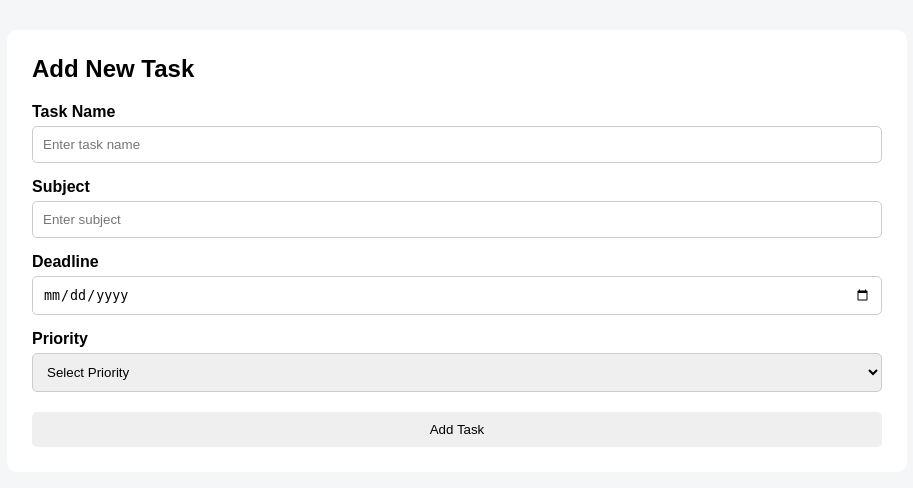
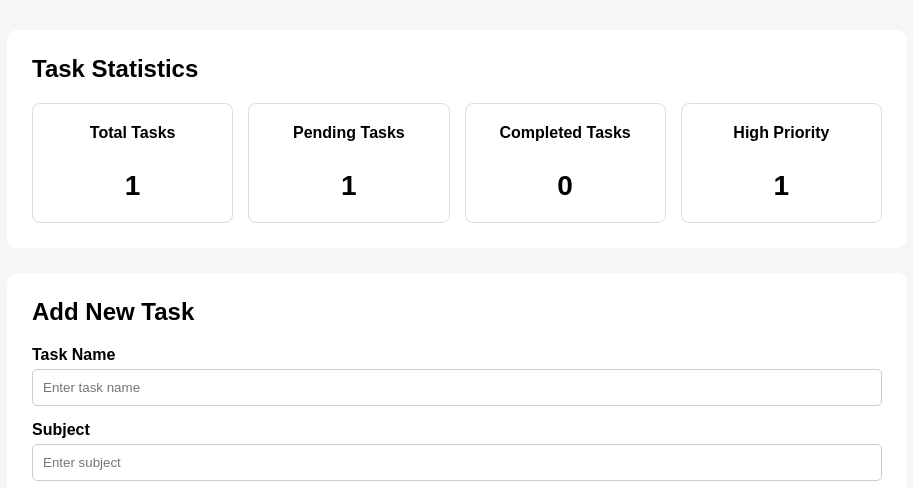
Before and after one commit to bhujbalpayal944-beep/student-task-management-system, a Flask app: page / in a window 1280 px wide. Shown: the part 111-599 px from the top of the page, without its empty margins (183-1096 px from the left). Run offline with Flask 3, Linux system fonts and the light colour scheme.

Commit message:
feat: add task statistics

````diff
--- a/app.py
+++ b/app.py
@@ -1,4 +1,3 @@
-
 from flask import Flask, render_template, request, redirect, url_for, jsonify
 
 app = Flask(__name__)
@@ -95,6 +94,30 @@ def api_tasks():
     })
 
 
+@app.route("/statistics")
+def statistics():
+    total_tasks = len(tasks)
+
+    completed_tasks = sum(
+        1 for task in tasks if task["status"] == "Completed"
+    )
+
+    pending_tasks = sum(
+        1 for task in tasks if task["status"] == "Pending"
+    )
+
+    high_priority_tasks = sum(
+        1 for task in tasks if task["priority"] == "High"
+    )
+
+    return jsonify({
+        "total_tasks": total_tasks,
+        "completed_tasks": completed_tasks,
+        "pending_tasks": pending_tasks,
+        "high_priority_tasks": high_priority_tasks
+    })
+
+
 @app.route("/health")
 def health():
     return jsonify({"status": "ok"})
--- a/static/style.css
+++ b/static/style.css
@@ -118,3 +118,39 @@ button {
 .delete-button {
     margin-top: 5px;
 }
+/* Task Statistics */
+
+.statistics-section {
+    background: white;
+    padding: 25px;
+    margin-bottom: 25px;
+    border-radius: 10px;
+}
+
+.statistics-section h2 {
+    margin-top: 0;
+}
+
+.statistics-container {
+    display: grid;
+    grid-template-columns: repeat(4, 1fr);
+    gap: 15px;
+}
+
+.stat-card {
+    border: 1px solid #ddd;
+    padding: 20px;
+    border-radius: 8px;
+    text-align: center;
+}
+
+.stat-card h3 {
+    margin-top: 0;
+    font-size: 16px;
+}
+
+.stat-card p {
+    font-size: 28px;
+    font-weight: bold;
+    margin-bottom: 0;
+}
--- a/templates/index.html
+++ b/templates/index.html
@@ -1,4 +1,3 @@
-
 <!DOCTYPE html>
 <html lang="en">
 
@@ -19,6 +18,44 @@
             <h1>Student Task Management System</h1>
             <p>Manage your academic tasks, deadlines and priorities.</p>
         </header>
+
+
+        <!-- Task Statistics -->
+        <section class="statistics-section">
+
+            <h2>Task Statistics</h2>
+
+            <div class="statistics-container">
+
+                <div class="stat-card">
+                    <h3>Total Tasks</h3>
+                    <p>{{ tasks|length }}</p>
+                </div>
+
+                <div class="stat-card">
+                    <h3>Pending Tasks</h3>
+                    <p>
+                        {{ tasks|selectattr("status", "equalto", "Pending")|list|length }}
+                    </p>
+                </div>
+
+                <div class="stat-card">
+                    <h3>Completed Tasks</h3>
+                    <p>
+                        {{ tasks|selectattr("status", "equalto", "Completed")|list|length }}
+                    </p>
+                </div>
+
+                <div class="stat-card">
+                    <h3>High Priority</h3>
+                    <p>
+                        {{ tasks|selectattr("priority", "equalto", "High")|list|length }}
+                    </p>
+                </div>
+
+            </div>
+
+        </section>
 
 
         <!-- Add Task Form -->
@@ -198,4 +235,3 @@
 </body>
 
 </html>
-```
````
Also changed, not shown: test_app.py (+17 -1 lines), 1 other file.
